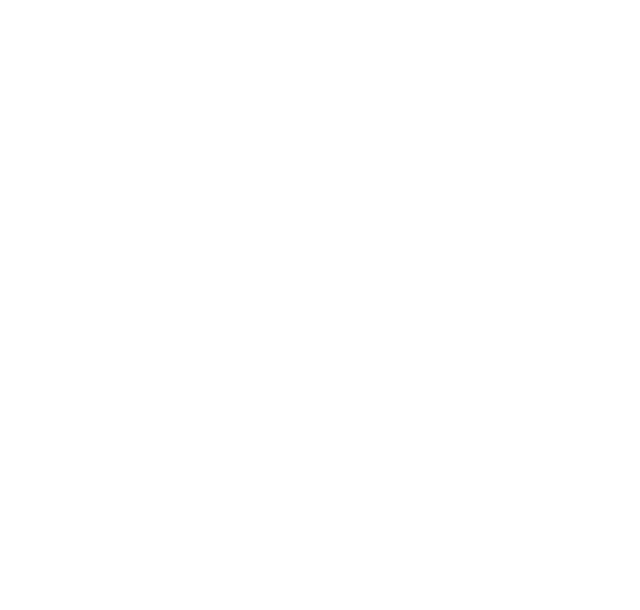
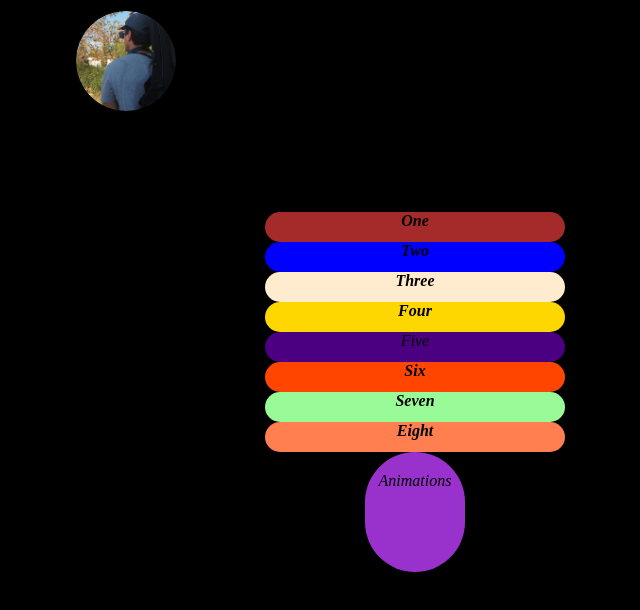
Before and after one commit to networkbey/basic-animation, a plain HTML site: page index.html in a window 1280 px wide. Shown: the whole page, without its empty margins (225-865 px from the left). Drawn offline with Linux system fonts and the light colour scheme.

Commit message:
Update index.html

```diff
--- a/index.html
+++ b/index.html
@@ -1,16 +1,39 @@
 <html>
 	<head>
+
 		<title>
-    <strong>
-      Basic Animation
-  </strong>
+		basic Animations
 		</title>
+		<meta charset="UTF-8">
+		<link rel="stylesheet" href="style.css">
+
 	</head>
 	<body>
-<div>
+<div class="fotom"></div>
+<div class="div"><strong>One</strong></div>
+<div class="div1"><strong>Two</strong></div>
+<div class="div2">
+<strong>Three</strong>
+</div>
+<div class="div3">
+<strong>Four</strong>
+</div>
+<div class="div4">
+<stron>Five</strong>
+</div>
+<div class="div5">
+<strong>Six</strong>
+</div>
+<div class="div6">
+<strong>Seven</strong>
+
+</div>
+<div class="div7">
+<strong>Eight</strong>
+</div>
+<div class="div8"><p>Animations</p></div>
 
 
-</div>
 
 	</body>
 
```
Lines whose indentation alone changed are shown as unchanged.
